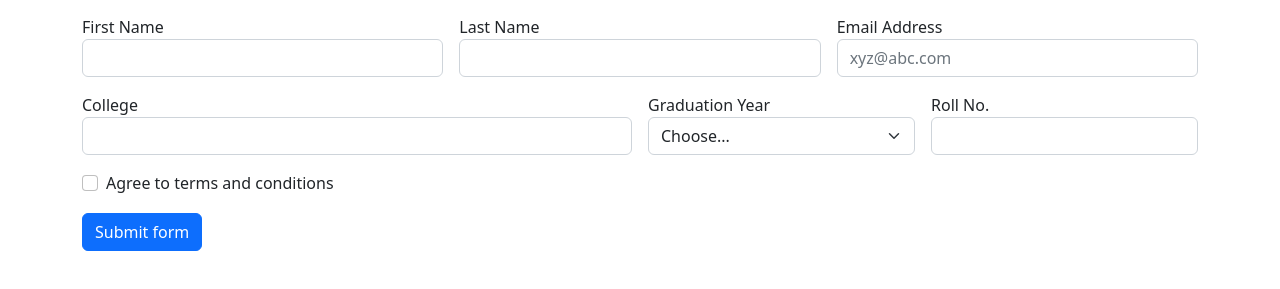
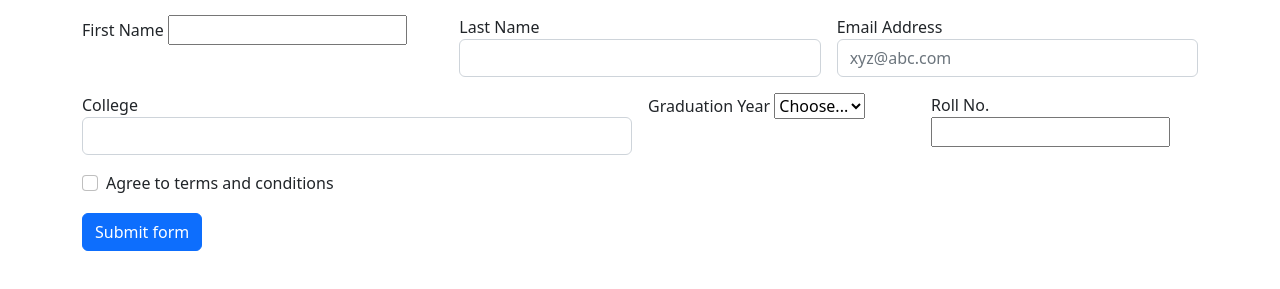
Before and after one commit to acciojob/bootstrap-form-easy-HarishPrb28, a website: page main.html in a window 1280 px wide. Shown: the part 53-342 px from the top of the page. Drawn offline with nearby package versions, Linux system fonts and the light colour scheme.

Commit message:
created a submission

```diff
--- a/main.html
+++ b/main.html
@@ -29,7 +29,7 @@
 
 <div class="col-md-4">
       <label for="first-name-input">First Name</label>
-   <input type="text" class="form-control" id="first-name-input"  name="First Name" required>
+   <input type="text" class="form-label" id="first-name-input"  name="First Name" required>
  <div class="invalid-feedback">
           First name required
         </div>
@@ -59,7 +59,7 @@
 </div>
 	  <div class=" col-md-3">
 	<label for="grad-year-select">Graduation Year</label>
-     <select id="grad-year-select" class="form-select" required>
+     <select id="grad-year-select" class="form-label" required>
         <option selected disabled value="">Choose...</option>
         <option>2020</option>
 		<option>2021</option>
@@ -73,7 +73,7 @@
 </div>
 	  <div class="col-md-3">
 	<label for="roll-no-input">Roll No.</label>
-      <input type="text" class="form-control" id="roll-no-input" name="Roll No." required>
+      <input type="text" class="form-label" id="roll-no-input" name="Roll No." required>
 		   <div class="invalid-feedback">
         Please provide a valid Roll No.
       </div>
```
